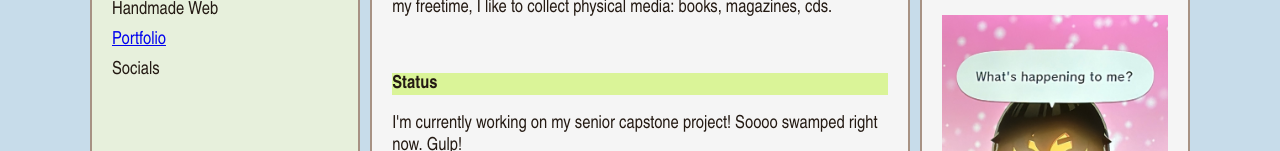
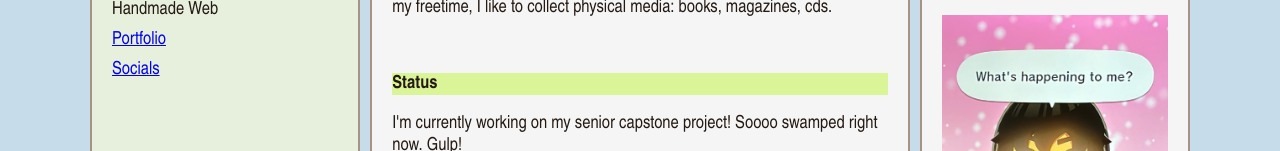
Before and after one commit to ChippyToof/homepage-web-design, a plain HTML site: page final/final.html in a window 1280 px wide. Shown: the part 392-543 px from the top of the page. Drawn offline with Linux system fonts and the light colour scheme.

Commit message:
updated socials

```diff
--- a/final/final.html
+++ b/final/final.html
@@ -58,7 +58,7 @@ function wobbler() {
                 <a href=pages/about-me.html>About Me</a> <br>
                 Handmade Web <br>
                 <a href="https://riverhuynh.com">Portfolio </a> <br>
-                Socials <br>
+                <a href="https://www.instagram.com/riverhuynh/">Socials </a><br>
             </p>
         </div>
         </div>
```
